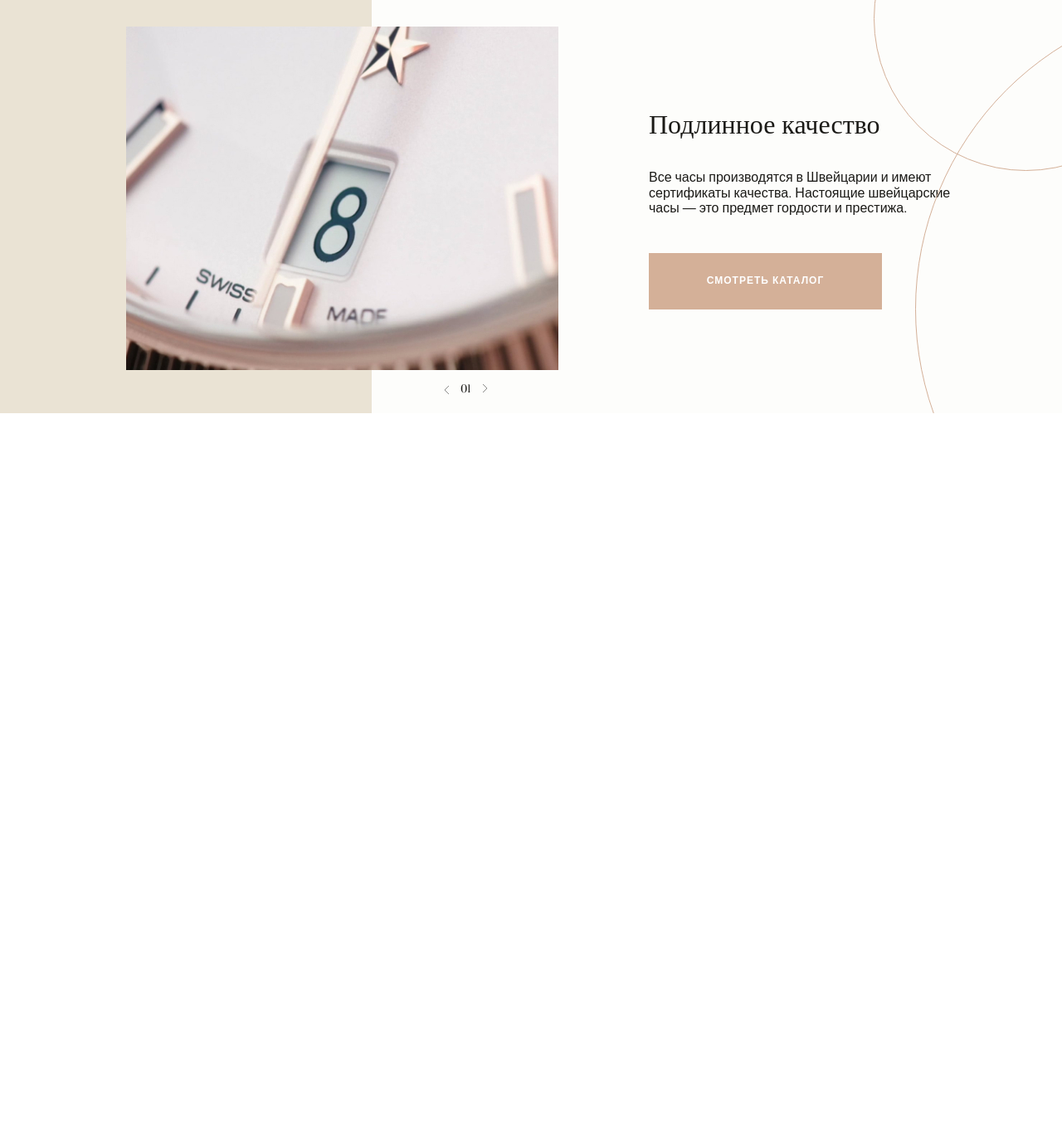
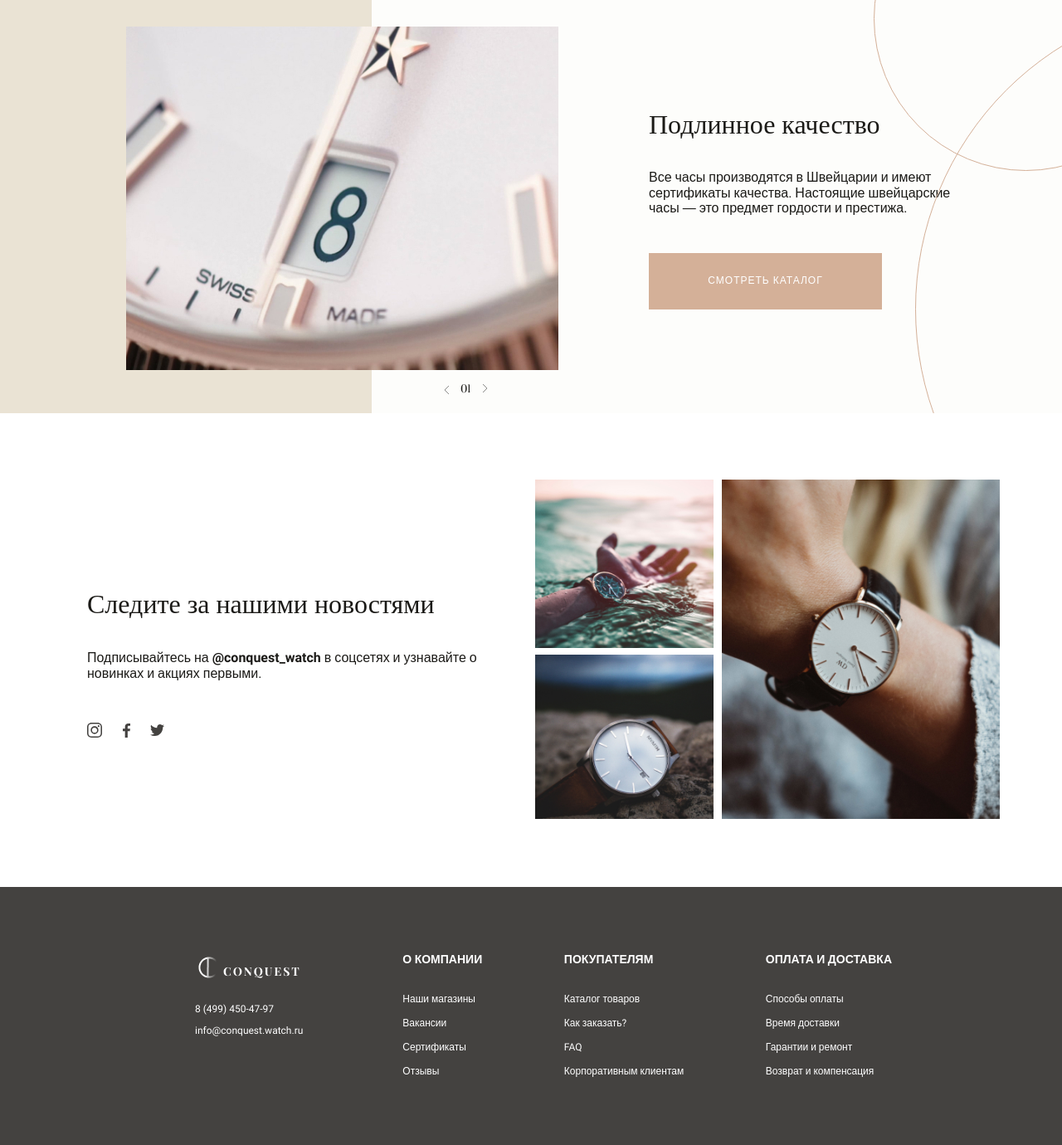
Before and after one commit to props98/Conquest, a website: page source/index.html in a window 1280 px wide. Shown: the part 1749-3129 px from the top of the page at 83% size. Before the commit the page ends 2247 px from the top, so only its background shows below. Drawn offline with nearby package versions, Linux system fonts and the light colour scheme; files that its build step writes are made by us from their sources.

Commit message:
Добвлен блок: Социальные сети и блок футер, но нужно доработать футер

```diff
--- a/source/index.html
+++ b/source/index.html
@@ -51,22 +51,23 @@
         </div>
       </div>
     </div>
+    <!-- /.user-group -->
 
       <div class="header__hero hero">
         <div class="container">
           <div class="hero__wrap">
-            <div class="hero social">
-              <a href="" class="social__link">
+            <div class="social social__hero">
+              <a href="#" class="social__link">
                 <svg class="icon social__icon social__icon--inst">
                   <use xlink:href="images/sprite.svg#inst"></use>
                 </svg>
               </a>
-              <a href="" class="social__link">
+              <a href="#" class="social__link">
                 <svg class="icon social__icon social__icon--fb">
                   <use xlink:href="images/sprite.svg#fb"></use>
                 </svg>
               </a>
-              <a href="" class="social__link">
+              <a href="#" class="social__link">
                 <svg class="icon social__icon social__icon--twit">
                   <use xlink:href="images/sprite.svg#twit"></use>
                 </svg>
@@ -89,8 +90,8 @@
         </div>
       </div>
       <!-- /.hero -->
+
   </header>
-  <!-- /.header -->
   <main class="main">
     <section class="goods">
       <div class="container">
@@ -113,7 +114,6 @@
             </li>
 
             <li class="features__item">
-
               <!-- <div class="features__text-wrapper">
                 <h3 class="features__title">Rado</h3>
                 <span class="features__price">63000&#8381;</span>
@@ -122,7 +122,6 @@
                   <img class="features__img" src="images/watch2@1x.png" width="470" height="478" alt="photo: watch Rado">
                 </p>
               </div> -->
-
               <div class="features__text-wrapper">
                 <div class="features__name-wrapper">
                   <h3 class="features__title">Rado</h3>
@@ -163,6 +162,7 @@
         </div>
       </div>
     </section>
+    <!-- /.goods -->
 
     <section class="banner banner__site">
       <div class="container">
@@ -180,7 +180,117 @@
         </div>
       </div>
     </section>
+    <!-- /.banner -->
+
+    <section class="social-news">
+      <div class="container">
+        <div class="social-news__wrapper">
+          <div class="social-news__text-box">
+            <h3 class="social-news__title">Следите за нашими новостями</h3>
+            <div class="social-news__text">Подписывайтесь на <span>@conquest_watch</span> в соцсетях и узнавайте о новинках и акциях первыми.</div>
+            <div class="social social__news">
+              <a href="#" class="social__link">
+                <svg class="icon social__icon social__icon--inst">
+                  <use xlink:href="images/sprite.svg#inst"></use>
+                </svg>
+              </a>
+              <a href="#" class="social__link">
+                <svg class="icon social__icon social__icon--fb">
+                  <use xlink:href="images/sprite.svg#fb"></use>
+                </svg>
+              </a>
+              <a href="#" class="social__link">
+                <svg class="icon social__icon social__icon--twit">
+                  <use xlink:href="images/sprite.svg#twit"></use>
+                </svg>
+              </a>
+            </div>
+          </div>
+          <div class="social-news__img-box">
+            <div class="social-news__img-group">
+              <p class="social-news__img-wrapper">
+                <img src="images/photo-social-1@1x.jpg" alt="photo: watch waterproof" width="242" height="228" class="social-news__img">
+              </p>
+              <p class="social-news__img-wrapper">
+                <img src="images/photo-social-2@1x.jpg" alt="photo: watch" width="242" height="222" class="social-news__img">
+              </p>
+            </div>
+            <p class="social-news__img-wrapper">
+              <img src="images/photo-social-3@1x.jpg" alt="photo: watch on hand" width="377" height="460" class="social-news__img">
+            </p>
+          </div>
+        </div>
+      </div>
+    </section>
+    <!-- /.social-news -->
   </main>
+
+  <footer class="footer">
+    <div class="footer__wrapper">
+      <div class="container">
+        <div class="footer__box">
+          <div class="footer__logo-wrapper">
+            <img src="images/logo-footer.png" alt="photo: logo Conquest" width="130" height="34" class="footer__logo-img">
+            <a href="tel:+74994504797" class="footer__phone">8 (499) 450-47-97</a>
+            <a href="mailto:" class="footer__email">info@conquest.watch.ru</a>
+          </div>
+          <div class="footer__nav-wrapper">
+            <ul class="footer__nav-list">
+              <li class="footer__nav-item footer__nav-item--main">
+                <a href="#" class="footer__nav-link footer__nav-link--main">О Компании</a>
+              </li>
+              <li class="footer__nav-item">
+                <a href="#" class="footer__nav-link">Наши магазины</a>
+              </li>
+              <li class="footer__nav-item">
+                <a href="#" class="footer__nav-link">Вакансии</a>
+              </li>
+              <li class="footer__nav-item">
+                <a href="#" class="footer__nav-link">Сертификаты</a>
+              </li>
+              <li class="footer__nav-item">
+                <a href="#" class="footer__nav-link">Отзывы</a>
+              </li>
+            </ul>
+            <ul class="footer__nav-list">
+              <li class="footer__nav-item footer__nav-item--main">
+                <a href="#" class="footer__nav-link footer__nav-link--main">Покупателям</a>
+              </li>
+              <li class="footer__nav-item">
+                <a href="#" class="footer__nav-link">Каталог товаров</a>
+              </li>
+              <li class="footer__nav-item">
+                <a href="#" class="footer__nav-link">Как заказать?</a>
+              </li>
+              <li class="footer__nav-item">
+                <a href="#" class="footer__nav-link">FAQ</a>
+              </li>
+              <li class="footer__nav-item">
+                <a href="#" class="footer__nav-link">Корпоративным клиентам</a>
+              </li>
+            </ul>
+            <ul class="footer__nav-list">
+              <li class="footer__nav-item footer__nav-item--main">
+                <a href="#" class="footer__nav-link footer__nav-link--main">Оплата и доставка</a>
+              </li>
+              <li class="footer__nav-item">
+                <a href="#" class="footer__nav-link">Способы оплаты</a>
+              </li>
+              <li class="footer__nav-item">
+                <a href="#" class="footer__nav-link">Время доставки</a>
+              </li>
+              <li class="footer__nav-item">
+                <a href="#" class="footer__nav-link">Гарантии и ремонт</a>
+              </li>
+              <li class="footer__nav-item">
+                <a href="#" class="footer__nav-link">Возврат и компенсация</a>
+              </li>
+            </ul>
+          </div>
+        </div>
+      </div>
+    </div>
+  </footer>
 
   <script src="js/script.js"></script>
 </body>
--- a/source/sass/_banner.sass
+++ b/source/sass/_banner.sass
@@ -3,6 +3,7 @@
     position: relative
     background: linear-gradient(to right, $gradient-light 35%, $pink-light 30%, $pink-light 100%)
     overflow: hidden
+    margin-bottom: 80px
     &::before
       content: ""
       position: absolute
--- a/source/sass/_fonts.scss
+++ b/source/sass/_fonts.scss
@@ -101,7 +101,7 @@
   font-family:'Roboto Medium', sans-serif;
   font-weight: 500;
 }
-@mixin roboto-medium {
+@mixin roboto-bold {
   font-family:'Roboto Bold', sans-serif;
   font-weight: 700;
 }
--- /dev/null
+++ b/source/sass/_footer.sass
@@ -0,0 +1,43 @@
+.footer
+  &__wrapper
+    background: $dark-color
+    padding-top: 80px
+    padding-bottom: 67px
+  &__box
+    display: flex
+    align-items: flex-start
+    justify-content: space-between
+    padding: 0 180px
+  &__logo-wrapper
+    margin-right: 120px
+    max-height: 92px
+    & a
+      color: #ffffff
+      font-size: 12px
+      text-decoration: none
+      display: block
+  &__logo-img
+    margin-bottom: 23px
+  &__phone
+    margin-bottom: 12px
+  &__nav-wrapper
+    width: 720px
+    display: flex
+    justify-content: space-between
+  &__nav-list
+    list-style: none
+    padding: 0
+    margin: 0
+  &__nav-item
+    margin-bottom: 15px
+    &--main
+      margin-bottom: 33px
+  &__nav-link
+    color: #ffffff
+    font-size: 12px
+    text-decoration: none
+    &--main
+      +roboto-bold
+      font-size: 14px
+      text-transform: uppercase
+      margin-bottom: 33px
--- /dev/null
+++ b/source/sass/_social-news.sass
@@ -0,0 +1,30 @@
+.social-news
+  &__wrapper
+    display: flex
+    justify-content: space-between
+    align-items: center
+    padding: 0 50px
+    margin-bottom: 80px
+  &__text-box
+    max-width: 470px
+    margin-right: 70px
+  &__img-box
+    max-width: 629px
+    display: flex
+  &__img-wrapper
+    margin: 0
+  &__img-group
+    display: flex
+    flex-flow: column
+    justify-content: space-between
+    margin-right: 10px
+  &__title
+    +playfair-regular
+    font-size: 32px
+    color: $dark
+    margin-bottom: 40px
+  &__text
+    font-size: 16px
+    margin-bottom: 50px
+    & span
+      +roboto-bold
--- a/source/sass/_social.sass
+++ b/source/sass/_social.sass
@@ -1,9 +1,15 @@
 .social
-  height: 75px
-  display: flex
-  flex-direction: column
-  justify-content: space-between
-  align-items: center
+  &__hero
+    height: 75px
+    display: flex
+    flex-direction: column
+    justify-content: space-between
+    align-items: center
+  &__news
+    display: flex
+    align-items: center
+    justify-content: space-between
+    width: 93px
   &__link
     display: block
     &:hover .social
--- a/source/sass/style.sass
+++ b/source/sass/style.sass
@@ -25,3 +25,9 @@
 @import 'goods'
 @import 'feature'
 @import 'banner'
+@import 'social-news'
+
+
+// footer
+
+@import 'footer'
```
Also changed, not shown: source/images/logo-footer.png (added), source/images/photo-social-1@1x.jpg (added), source/images/photo-social-1@2x.jpg (added), source/images/photo-social-2@1x.jpg (added), source/images/photo-social-2@2x.jpg (added), source/images/photo-social-3@1x.jpg (added), source/images/photo-social-3@2x.jpg (added).
